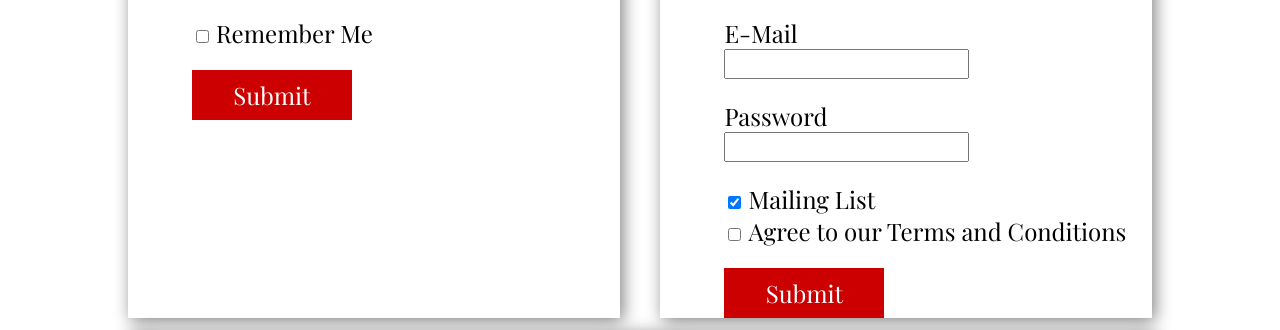
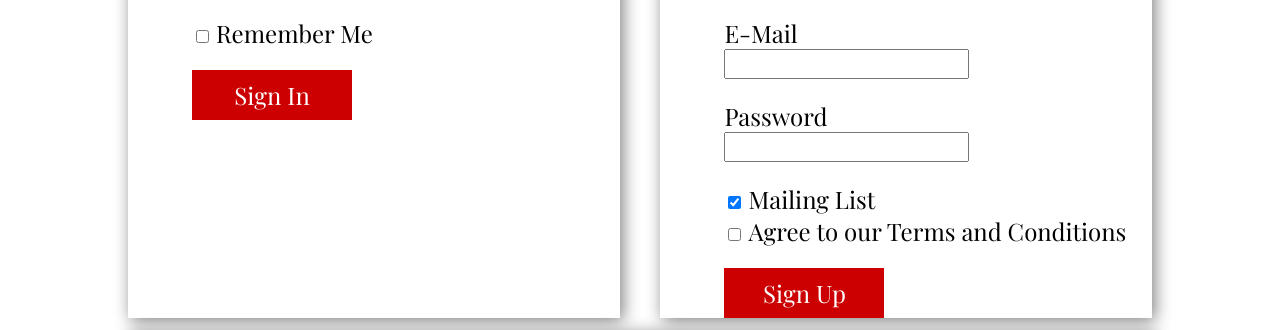
Before and after one commit to miaramennoodles/GSS-SWEN101, a plain HTML site: page account.html in a window 1280 px wide. Shown: the part 389-719 px from the top of the page. Drawn offline with nearby package versions, Linux system fonts and the light colour scheme.

Commit message:
i dont remember what i tweaked here

```diff
--- a/account.html
+++ b/account.html
@@ -35,7 +35,7 @@
         <input id="remmeber" type="checkbox">
         <label for="remember">Remember Me</label><br><br>
 
-        <input class="submit" type="submit" value="Submit">
+        <input class="submit" type="submit" value="Sign In">
       </form>
 
       <form id="signup">
@@ -60,7 +60,7 @@
         <input id="terms" type="checkbox" required>
         <label for="terms">Agree to our Terms and Conditions</label> <br><br>
 
-        <input class="submit" type="submit" value="Submit">
+        <input class="submit" type="submit" value="Sign Up">
       </form>
     </div>
 
```
